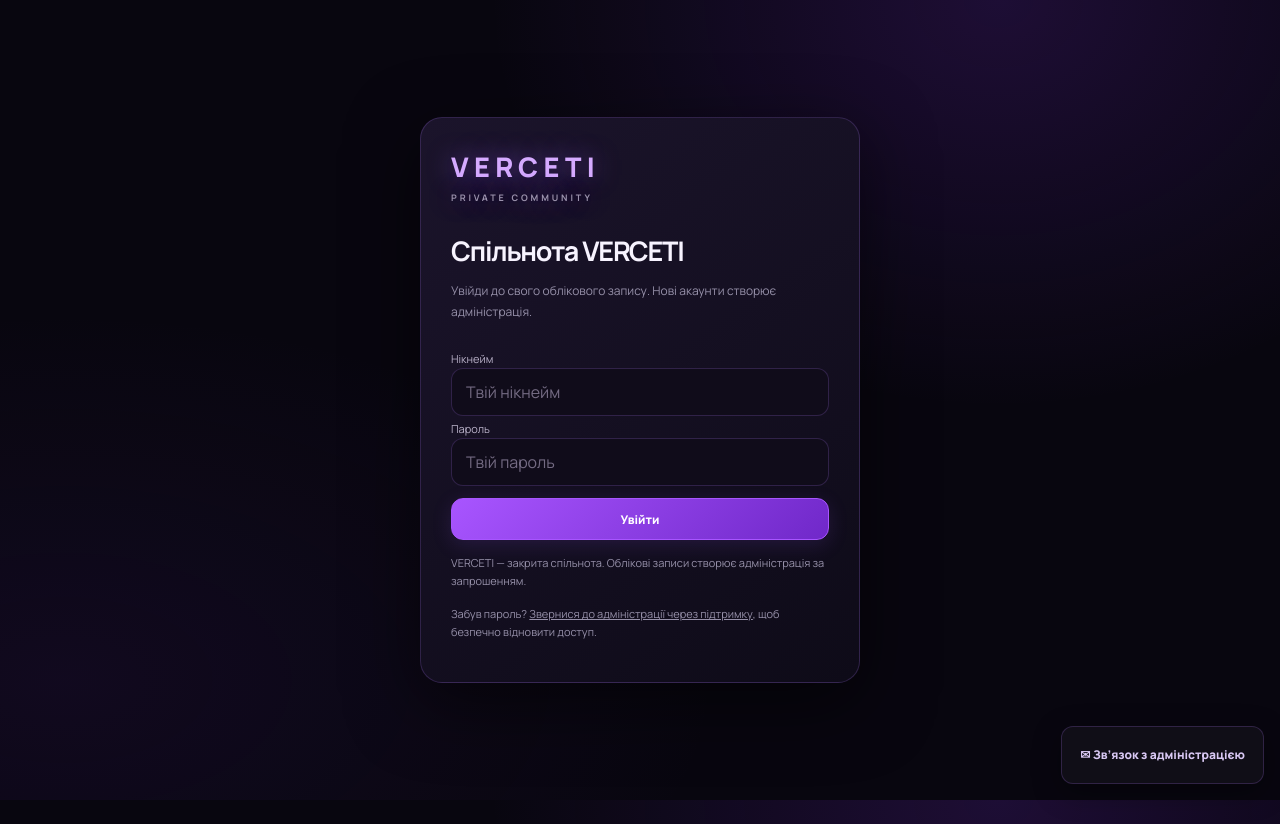
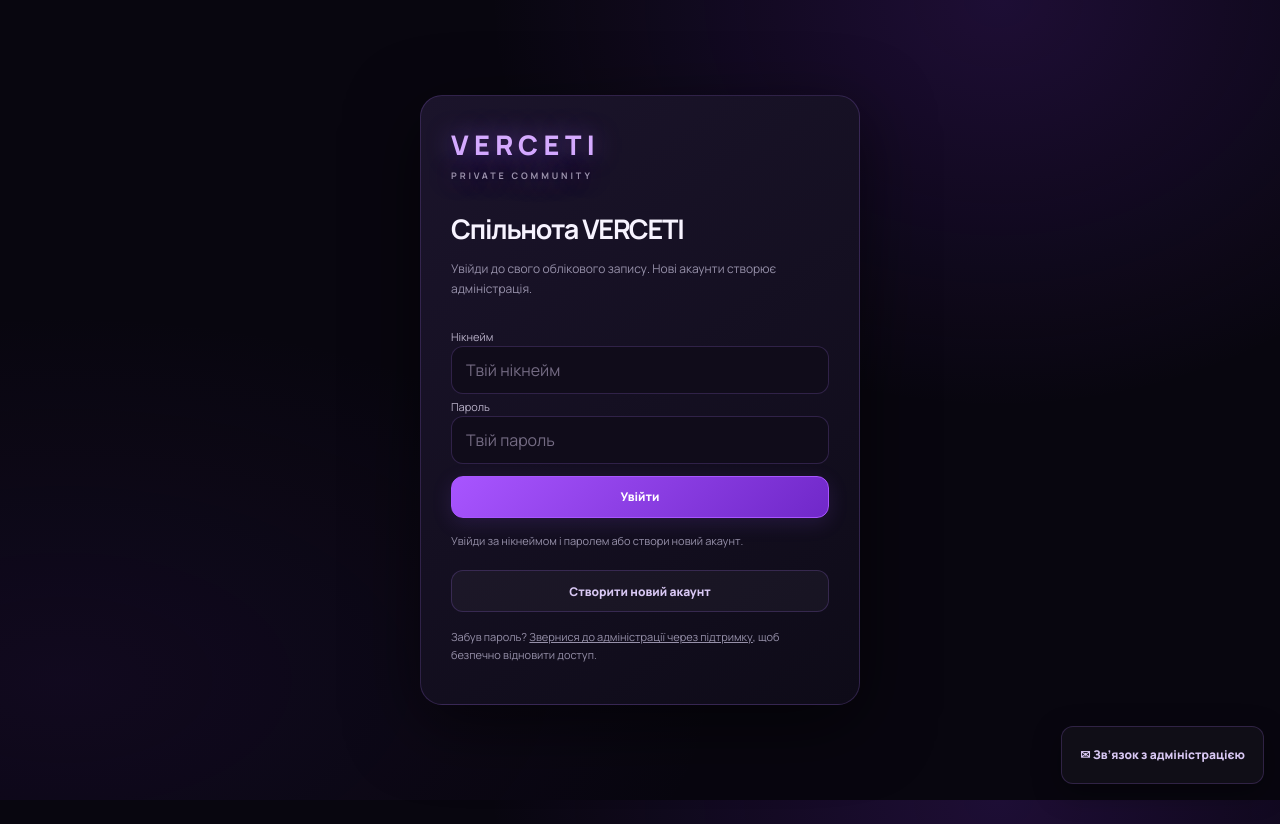
Before and after one commit to da09ni09l-dot/verceti, a Next.js app in the folder VERCETI-starter/verceti/: page /login in a window 1280 px wide. Built offline with nearby package versions, Linux system fonts and the light colour scheme; no server answers.

Commit message:
Add nickname registration form

```diff
--- a/VERCETI-starter/verceti/src/app/login/login-form.tsx
+++ b/VERCETI-starter/verceti/src/app/login/login-form.tsx
@@ -1,11 +1,13 @@
 "use client";
 
 import { useState } from "react";
-import { loginWithNickname } from "./actions";
+import { loginWithNickname, registerWithNickname } from "./actions";
 
 export default function LoginForm() {
+  const [mode, setMode] = useState<"login" | "register">("login");
   const [nickname, setNickname] = useState("");
   const [password, setPassword] = useState("");
+  const [confirmPassword, setConfirmPassword] = useState("");
   const [error, setError] = useState("");
   const [loading, setLoading] = useState(false);
 
@@ -18,8 +20,12 @@ export default function LoginForm() {
       const formData = new FormData();
       formData.set("nickname", nickname);
       formData.set("password", password);
+      formData.set("confirmPassword", confirmPassword);
 
-      const result = await loginWithNickname(formData);
+      const result =
+        mode === "register"
+          ? await registerWithNickname(formData)
+          : await loginWithNickname(formData);
 
       if (result?.error) {
         setError(result.error);
@@ -31,11 +37,13 @@ export default function LoginForm() {
       }
     } catch (err) {
       console.error("Authentication form error:", err);
-      setError("Не вдалося виконати вхід. Спробуй ще раз.");
+      setError("Не вдалося виконати операцію. Спробуй ще раз.");
     } finally {
       setLoading(false);
     }
   }
+
+  const registering = mode === "register";
 
   return (
     <div style={{ marginTop: 24 }}>
@@ -46,7 +54,8 @@ export default function LoginForm() {
         <input
           type="text"
           required
-          maxLength={50}
+          minLength={registering ? 3 : 1}
+          maxLength={registering ? 32 : 50}
           value={nickname}
           onChange={(e) => setNickname(e.target.value)}
           placeholder="Твій нікнейм"
@@ -59,12 +68,31 @@ export default function LoginForm() {
         <input
           type="password"
           required
-          minLength={6}
+          minLength={registering ? 8 : 6}
+          maxLength={72}
           value={password}
           onChange={(e) => setPassword(e.target.value)}
           placeholder="Твій пароль"
-          autoComplete="current-password"
+          autoComplete={registering ? "new-password" : "current-password"}
         />
+
+        {registering && (
+          <>
+            <label style={{ fontSize: 11, color: "#b8b0c7" }}>
+              Повтори пароль
+            </label>
+            <input
+              type="password"
+              required
+              minLength={8}
+              maxLength={72}
+              value={confirmPassword}
+              onChange={(e) => setConfirmPassword(e.target.value)}
+              placeholder="Повтори пароль"
+              autoComplete="new-password"
+            />
+          </>
+        )}
 
         {error && (
           <p role="alert" style={{ color: "#ff8f9f", fontSize: 11 }}>
@@ -78,17 +106,33 @@ export default function LoginForm() {
           style={{ width: "100%", marginTop: 12 }}
           disabled={loading}
         >
-          {loading ? "Зачекай..." : "Увійти"}
+          {loading
+            ? "Зачекай..."
+            : registering
+              ? "Створити акаунт"
+              : "Увійти"}
         </button>
 
-        <p
-          className="muted"
-          style={{ fontSize: 11, lineHeight: 1.6, marginTop: 14 }}
-        >
-          VERCETI — закрита спільнота. Облікові записи створює адміністрація
-          за запрошенням.
+        <p className="muted" style={{ fontSize: 11, lineHeight: 1.6, marginTop: 14 }}>
+          {registering
+            ? "Реєстрація без email. Після створення акаунта ти одразу увійдеш у VERCETI."
+            : "Увійди за нікнеймом і паролем або створи новий акаунт."}
         </p>
       </form>
+
+      <button
+        type="button"
+        className="btn secondary"
+        style={{ width: "100%", marginTop: 10 }}
+        onClick={() => {
+          setMode(registering ? "login" : "register");
+          setError("");
+          setPassword("");
+          setConfirmPassword("");
+        }}
+      >
+        {registering ? "Уже є акаунт? Увійти" : "Створити новий акаунт"}
+      </button>
     </div>
   );
 }
```
